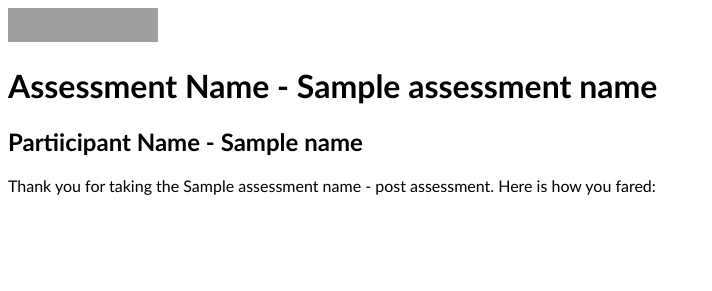
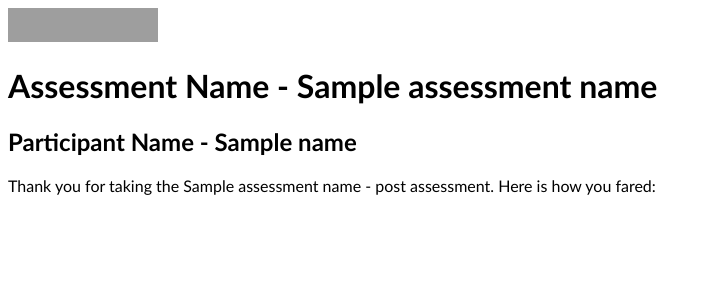
Before and after one commit to Meeraq/operations-backend, a Django app: template templates/assessment/air_india_assessement_report.html in a window 1280 px wide. Shown: the top 291 px of the page, without its empty margins (0-712 px from the left). Run offline with Django 3.2, Linux system fonts and the light colour scheme; the template is opened without the code that fills it: most values are stand-ins (such as "Sample title", 1, 10 or a date in 2020); grey boxes are pictures that could not be loaded.

Commit message:
spelling check

```diff
--- a/templates/assessment/air_india_assessement_report.html
+++ b/templates/assessment/air_india_assessement_report.html
@@ -28,7 +28,7 @@
             style="width: 150px" alt="Meeraq Logo" class="fr-fic fr-dii" width="187" height="34" />
     </div>
      <h1>Assessment Name - {{ assessment_name }}</h1>
- <h2>Partiicipant Name - {{ name }}</h2>
+ <h2>Participant Name - {{ name }}</h2>
     {% if assessment_timing == 'pre' %}
             <p>
         Thank you for taking the  {{assessment_name}} - pre assessment. Your scores, in each
--- a/templates/assessment/air_india_assessment_report_batch_wise.html
+++ b/templates/assessment/air_india_assessment_report_batch_wise.html
@@ -30,7 +30,7 @@
                 style="width: 150px" alt="Meeraq Logo" class="fr-fic fr-dii" width="187" height="34" />
         </div>
         <h1>Assessment Name - {{ assessment_name }}</h1>
-        <h2>Partiicipant Name - {{ participant.name }}</h2>
+        <h2>Participant Name - {{ participant.name }}</h2>
         <p>
             {% if participant.assessment_timing == 'pre' %}
         <p>
```
